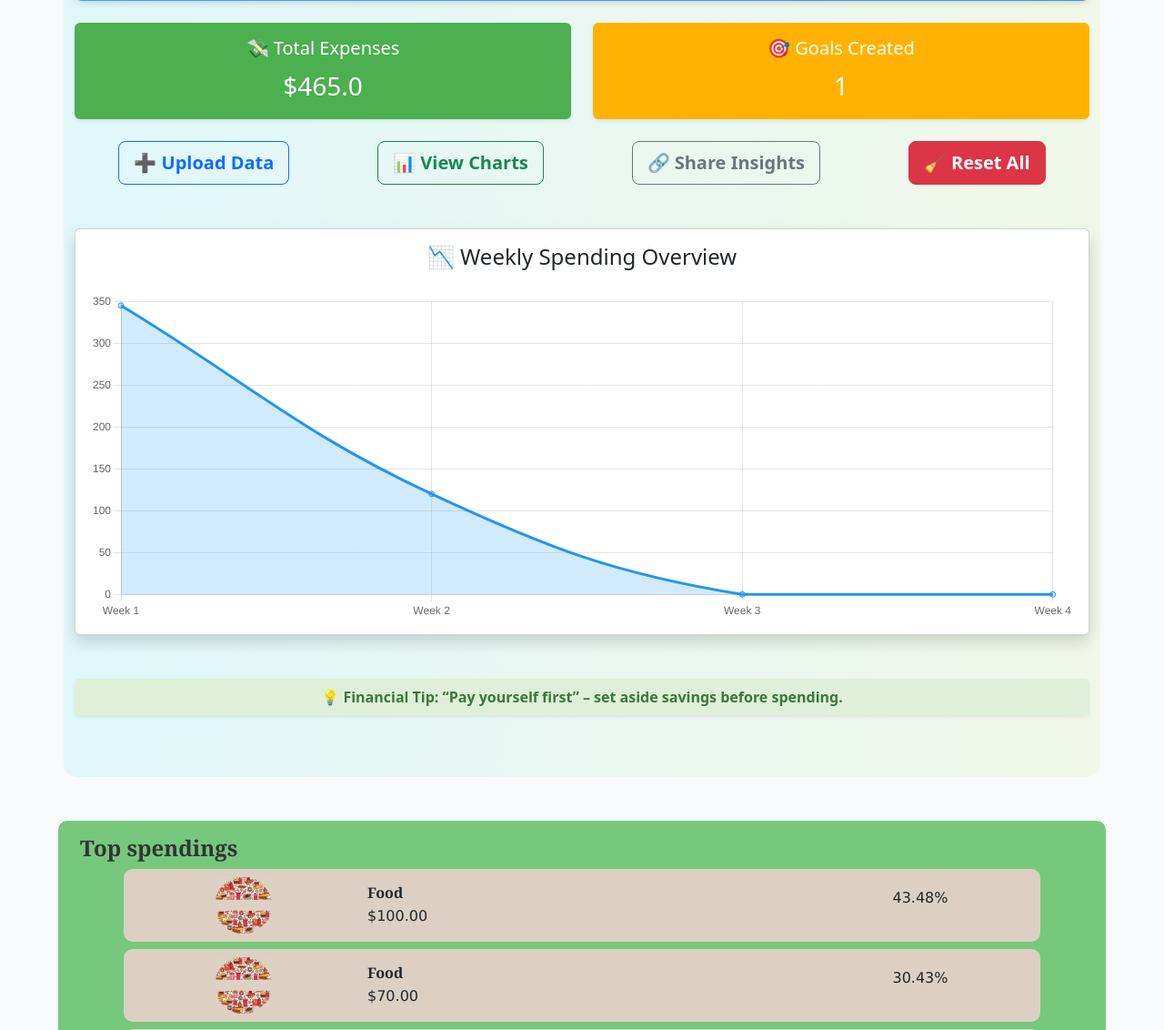
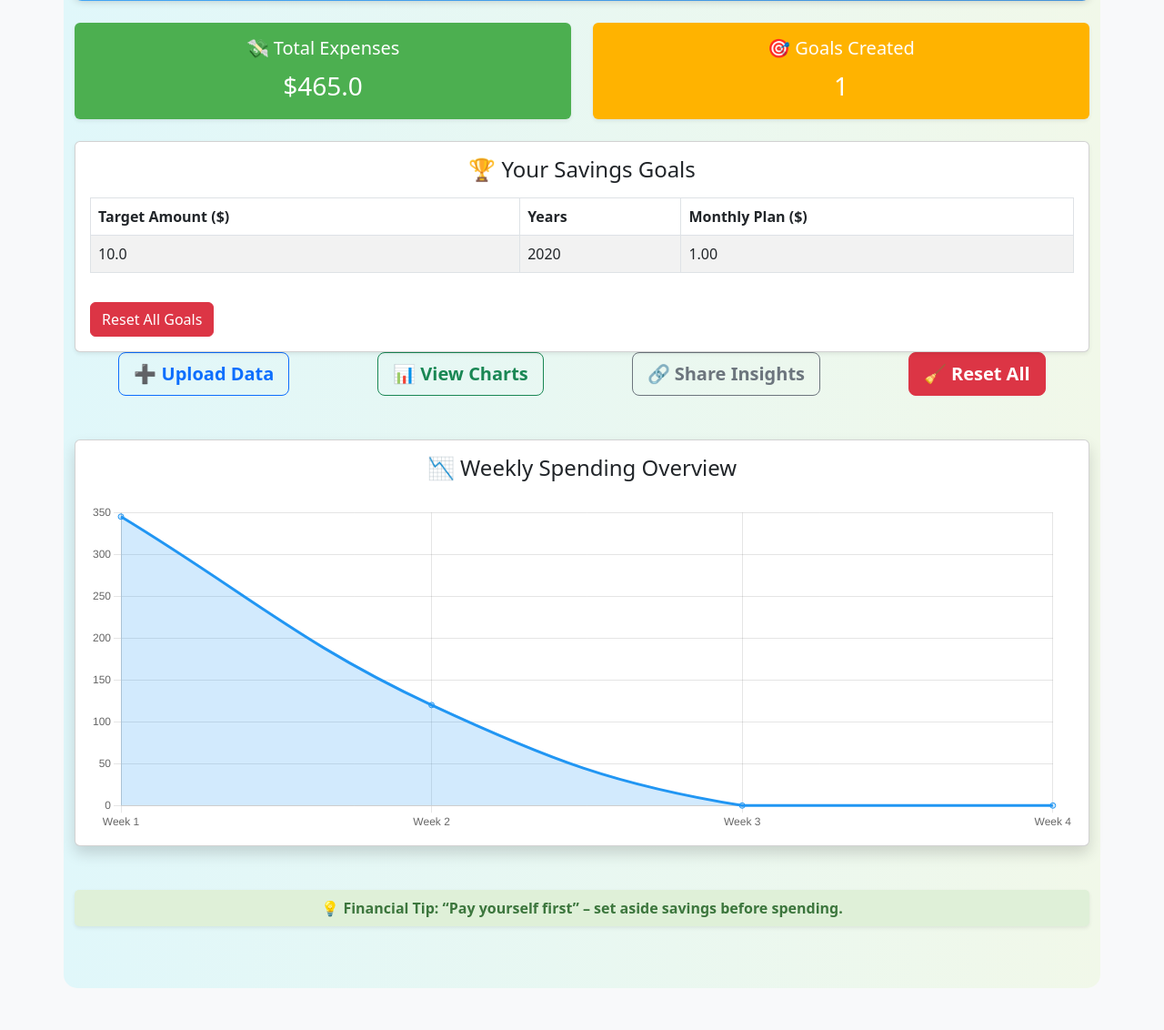
Before and after one commit to Dave-114-P/CITS5505-finance_planner, a Flask app: page / in a window 1280 px wide. Shown: the part 469-1601 px from the top of the page at 91% size. Run offline with Flask 3, Linux system fonts and the light colour scheme; a user stored in the database is signed in; data comes from the database, SQL or seed files in the repository; both versions use the stored data as it was after the commit; tables that the repository leaves empty hold one stand-in row (values such as "Sample post").

Commit message:
Provide reset and jump functions for home page goal

```diff
--- a/app/routes/main.py
+++ b/app/routes/main.py
@@ -31,6 +31,8 @@ def index():
 
     goals_created = 0
 
+    user_goals = []
+
     if current_user.is_authenticated:
         username = current_user.username
 
@@ -53,6 +55,9 @@ def index():
         # Count user's goals
         goals_created = Goal.query.filter_by(user_id=current_user.id).count()
 
+        # Load all user goals for dashboard display
+        user_goals = Goal.query.filter_by(user_id=current_user.id).all()
+
         # Get weekly spending in current month
         now = datetime.now()
         all_spending = Spending.query.filter_by(user_id=current_user.id).all()
@@ -72,7 +77,8 @@ def index():
         expense_data=weekly_totals,
         total_expense=round(total_expense, 2),
         savings_percent=savings_percent,
-        goals_created=goals_created
+        goals_created=goals_created,
+        user_goals=user_goals
     )
 
 @bp.route("/reset_all", methods=["GET", "POST"])
--- a/app/templates/index.html
+++ b/app/templates/index.html
@@ -26,14 +26,49 @@
                     </div>
                 </div>
                 <div class="col-md-6">
+                <a href="{{ url_for('goals.goals') }}" style="text-decoration: none;">
                     <div class="card shadow-sm border-0" style="background-color: #ffb300; color: white;">
                     <div class="card-body">
                         <h5 class="card-title">&#127919; Goals Created</h5>
                         <p class="card-text fs-3">{{ goals_created }}</p>
                     </div>
                     </div>
+                </a>
                 </div>
             </div>
+
+
+                {% if user_goals %}
+                <div class="card mt-4 shadow-sm">
+                <div class="card-body">
+                    <h4 class="card-title text-center mb-3">&#127942; Your Savings Goals</h4>
+                    <div class="table-responsive">
+                    <table class="table table-striped table-bordered">
+                        <thead>
+                        <tr>
+                            <th>Target Amount ($)</th>
+                            <th>Years</th>
+                            <th>Monthly Plan ($)</th>
+                        </tr>
+                        </thead>
+                        <tbody>
+                        {% for goal in user_goals %}
+                        <tr>
+                            <td>{{ goal.target_amount }}</td>
+                            <td>{{ goal.years }}</td>
+                            <td>{{ "%.2f"|format(goal.monthly_plan) }}</td>
+                        </tr>
+                        {% endfor %}
+                        </tbody>
+                    </table>
+                </div>
+                    <form method="POST" action="{{ url_for('goals.reset_goals') }}">
+                        <input type="hidden" name="csrf_token" value="{{ csrf_token() }}">
+                        <button type="submit" class="btn btn-danger mt-3">Reset All Goals</button>
+                    </form>
+            </div>
+        </div>
+                {% endif %}
 
             <!-- Navigation -->
             <div class="d-flex flex-column flex-md-row justify-content-around mb-5">
```
Also changed, not shown: app/routes/goals.py (+17 -14 lines), app/templates/goals.html (+24 -0 lines), instance/finance.db.
